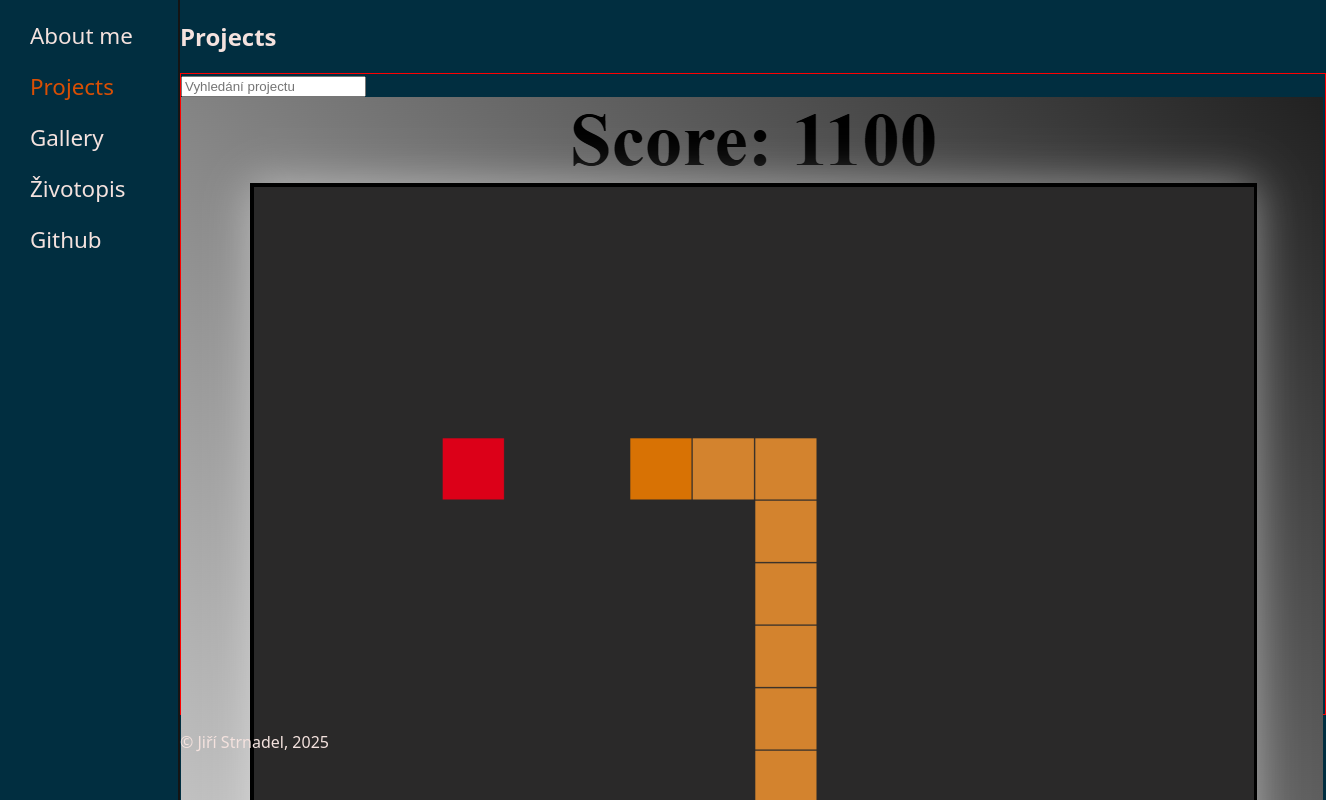
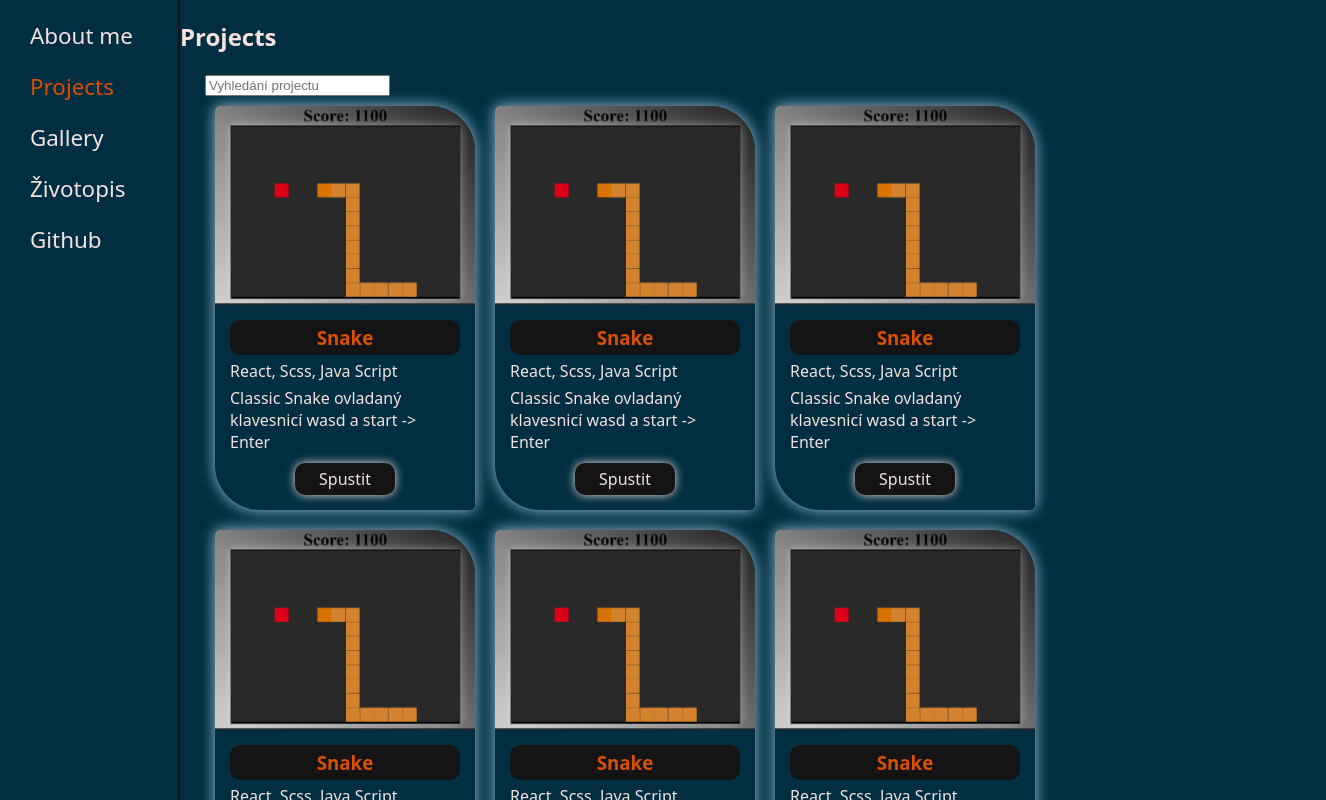
Before and after one commit to Juzba/my-portfolio, a React (Vite) app: page /projects in a window 1280 px wide. Shown: the top 800 px of the page, 1326 px wide, since content can reach past the window. Built offline with nearby package versions, Linux system fonts and the light colour scheme.

Commit message:
project cards update

```diff
--- a/src/App.tsx
+++ b/src/App.tsx
@@ -5,6 +5,7 @@ import Gallery from './pages/Gallery';
 import NavShared from './pages/NavShared';
 import Resume from './pages/Resume';
 import GitHub from './pages/GitHub';
+import OneProject from './pages/OneProject';
 
 const App = () => {
     return (
@@ -13,6 +14,7 @@ const App = () => {
                 <Route path="/" element={<NavShared />}>
                     <Route index element={<Home />} />
                     <Route path="/projects" element={<Projects />} />
+                    <Route path="/oneproject/:id" element={<OneProject />} />
                     <Route path="/gallery" element={<Gallery />} />
                     <Route path="/resume" element={<Resume />} />
                     <Route path="/github" element={<GitHub />} />
--- /dev/null
+++ b/src/pages/OneProject.tsx
@@ -0,0 +1,17 @@
+import { useParams } from "react-router-dom";
+// import SnakeApp from "./Projects/assets/snake/SnakeApp.css";
+
+const OneProject = () => {
+	const {id} = useParams();
+	console.log(id);
+
+
+	return (
+		<section>
+			<h1>One Project</h1>
+			{id === "0" ? <p>snake</p> : <></>}
+		</section>
+	);
+};
+
+export default OneProject;
--- a/src/pages/Projects.tsx
+++ b/src/pages/Projects.tsx
@@ -2,7 +2,7 @@ import Cards from './Projects/Cards';
 
 const Projects = () => {
     return (
-        <div>
+        <div className='all-projects'>
             <h1>Projects</h1>
             <Cards />
         </div>
--- a/src/pages/Projects/Cards-data/Cards-data.ts
+++ b/src/pages/Projects/Cards-data/Cards-data.ts
@@ -14,7 +14,7 @@ const ProjectData: type[] = [
         id: 0,
         name: 'Snake',
         image: img1,
-        created: ['React', 'scss', 'Java Script'],
+        created: ['React', 'Scss', 'Java Script'],
         description: 'Classic Snake ovladaný klavesnicí wasd a start -> Enter',
         playable: true,
     },
@@ -22,7 +22,7 @@ const ProjectData: type[] = [
         id: 1,
         name: 'Snake',
         image: img1,
-        created: ['React', 'scss', 'Java Script'],
+        created: ['React', 'Scss', 'Java Script'],
         description: 'Classic Snake ovladaný klavesnicí wasd a start -> Enter',
         playable: true,
     },
@@ -30,7 +30,7 @@ const ProjectData: type[] = [
         id: 2,
         name: 'Snake',
         image: img1,
-        created: ['React', 'scss', 'Java Script'],
+        created: ['React', 'Scss', 'Java Script'],
         description: 'Classic Snake ovladaný klavesnicí wasd a start -> Enter',
         playable: true,
     },
@@ -38,15 +38,15 @@ const ProjectData: type[] = [
         id: 3,
         name: 'Snake',
         image: img1,
-        created: ['React', 'scss', 'Java Script'],
+        created: ['React', 'Scss', 'Java Script'],
         description: 'Classic Snake ovladaný klavesnicí wasd a start -> Enter',
-        playable: true,
+        playable: false,
     },
     {
         id: 4,
         name: 'Snake',
         image: img1,
-        created: ['React', 'scss', 'Java Script'],
+        created: ['React', 'Scss', 'Java Script'],
         description: 'Classic Snake ovladaný klavesnicí wasd a start -> Enter',
         playable: true,
     },
@@ -54,9 +54,9 @@ const ProjectData: type[] = [
         id: 5,
         name: 'Snake',
         image: img1,
-        created: ['React', 'scss', 'Java Script'],
+        created: ['React', 'Scss', 'Java Script'],
         description: 'Classic Snake ovladaný klavesnicí wasd a start -> Enter',
-        playable: true,
+        playable: false,
     },
 ];
 
--- a/src/pages/Projects/Cards.tsx
+++ b/src/pages/Projects/Cards.tsx
@@ -1,5 +1,6 @@
 import './scss/Cards.scss';
 import data from './Cards-data/Cards-data';
+import { Link } from 'react-router-dom';
 
 const Cards = () => {
     return (
@@ -11,9 +12,9 @@ const Cards = () => {
                         <div key={id} className="one-card">
                             <img src={image}></img>
                             <h3>{name}</h3>
-                            <p>{created}</p>
+                            <p>{created.map((item, index)=>{ return index === 0 ? item : ", " + item})}</p>
                             <p>{description}</p>
-                            <p>{`Playeble: ${playable}`}</p>
+                            {playable? <Link to={`/oneproject/${id}`}>Spustit</Link> : <></>}
                         </div>
                     );
                 })}
--- /dev/null
+++ b/src/pages/Projects/assets/snake/SnakeApp.css
@@ -0,0 +1,27 @@
+.snake {
+    display: flex;
+    flex-direction: column;
+    align-items: center;
+    background: linear-gradient(45deg, white, black);
+    height: 120vh;
+    margin: 0 auto;
+
+}
+
+.snake h1 {
+	font-size: 60px;
+}
+
+
+
+.snake .border{
+    box-sizing: content-box;
+    background-color: black;
+    padding: 3px;
+    /* border-radius: 2px; */
+    box-shadow: rgba(255, 255, 255, 0.466) 0 0 35px;
+}
+
+.snake canvas{
+    background-color: rgb(42, 41, 41);
+}
--- /dev/null
+++ b/src/pages/Projects/assets/snake/SnakeApp.js
@@ -0,0 +1,132 @@
+import "./SnakeApp.css";
+import SnakeFunctions from "./Snakefunctions";
+import { useRef, useEffect } from "react";
+
+let direction = "Right";
+let lastDirection = "Left";
+let posX;
+let posY;
+let score = 0;
+let count = 0;
+let foodPos = new SnakeFunctions(650, 300);
+let start = false;
+let listSnake = [
+	new SnakeFunctions(500, 450),
+	new SnakeFunctions(450, 450),
+	new SnakeFunctions(400, 450),
+	new SnakeFunctions(350, 450),
+];
+
+const SnakeApp = () => {
+	const canvasRef = useRef(null);
+	const scoreRef = useRef(null);
+
+	useEffect(() => {
+		const canvasP = canvasRef.current;
+		const context = canvasP.getContext("2d");
+
+		canvasP.width = 800;
+		canvasP.height = 600;
+
+		DrawText(context);
+
+		document.addEventListener("keydown", function (event) {
+			if (event.key === "w" && lastDirection !== "Down") direction = "Up";
+			else if (event.key === "s" && lastDirection !== "Up") direction = "Down";
+			else if (event.key === "a" && lastDirection !== "Right") direction = "Left";
+			else if (event.key === "d" && lastDirection !== "Left") direction = "Right";
+			else if (event.key === "Enter") start = true;
+		});
+
+		setInterval(() => {
+			if (start === true) {
+				if (count === 0) {
+					Reset();
+					count++;
+					scoreRef.current.innerText = `Score: ${score}`;
+				}
+
+				if (direction === "Up") posY -= 50;
+				else if (direction === "Down") posY += 50;
+				else if (direction === "Left") posX -= 50;
+				else if (direction === "Right") posX += 50;
+				lastDirection = direction;
+
+				if (SnakeFunctions.colision(posX, posY, listSnake)) {
+					start = false;
+					DrawEnd(context);
+				} // Konec
+				else {
+					listSnake.unshift(new SnakeFunctions(posX, posY));
+					Food();
+					DrawGame(context);
+				}
+			} else count = 0;
+		}, 300);
+	});
+
+	const Food = () => {
+		if (SnakeFunctions.Compare(foodPos, listSnake[0])) {
+			foodPos = SnakeFunctions.CreateFood(listSnake);
+			scoreRef.current.innerText = `Score: ${(score += 100)}`; // score ++
+		} else listSnake.pop();
+	};
+
+	const DrawGame = (context) => {
+		context.fillStyle = "#2A2929";
+		context.fillRect(0, 0, context.canvas.width, context.canvas.height);
+
+		for (let i = 0; i < listSnake.length; i++) {
+			// Draw Snake
+			if (i === 0) context.fillStyle = "#d87204";
+			else context.fillStyle = "#d3832e";
+			context.fillRect(listSnake[i].X + 1, listSnake[i].Y + 1, 49, 49);
+		}
+
+		if (foodPos) {
+			// Draw Food
+			context.fillStyle = "#DC0018";
+			context.fillRect(foodPos.X + 1, foodPos.Y + 1, 49, 49);
+		}
+	};
+
+	const DrawText = (context) => {
+		DrawGame(context);
+
+		context.fillStyle = "#7c7763";
+		context.font = "50px Arial";
+		context.fillText("Ovládání: w,a,s,d", 50, 80);
+		context.fillText("Start: Enter", 50, 180);
+	};
+
+	const DrawEnd = (context) => {
+		context.fillStyle = "#7c7763";
+		context.font = "80px Arial";
+		context.fillText("Game Over", 200, 300);
+	};
+
+	const Reset = () => {
+		score = 0;
+		foodPos = SnakeFunctions.CreateFood(listSnake);
+		posX = 100;
+		posY = 200;
+		direction = "Right";
+		lastDirection = "Left";
+		listSnake = [
+			new SnakeFunctions(posX, posY),
+			new SnakeFunctions(posX - 50, posY),
+			new SnakeFunctions(posX - 100, posY),
+		];
+	};
+
+	return (
+		<div className="snake">
+			<h1 ref={scoreRef}>Snake Game</h1>
+			<div className="border">
+				<canvas onKeyDown={(Enter) => (start = true)} ref={canvasRef} id="canvas"></canvas>
+			</div>
+		</div>
+	);
+};
+
+export default SnakeApp;
--- a/src/pages/Projects/scss/Cards.scss
+++ b/src/pages/Projects/scss/Cards.scss
@@ -1,12 +1,63 @@
-@use '../../../index.scss';
+@use "../../../index.scss";
 
 .cards-component {
-    border: red solid 1px;
-    height: 80vh;
-    width: 100%;
-    // overflow: hidden;
-    .cards-box {
-        .one-card {
-        }
-    }
+	overflow-x: hidden;
+	overflow-y: hidden;
+	padding: 0 0 0 25px;
+	width: fit-content;
+
+	// overflow: hidden;
+	.cards-box {
+		display: flex;
+		flex-direction: row;
+		flex-wrap: wrap;
+		max-width: fit-content;
+
+		.one-card {
+			margin: 10px;
+			padding: 0px;
+			width: 260px;
+			// border: red solid 1px;
+			box-shadow: 0 0 15px index.$third-color;
+			border-radius: 5px 45px;
+			overflow: hidden;
+			padding-bottom: 5px;
+			img {
+				width: inherit;
+			}
+
+			h3 {
+				padding: 5px 0;
+				margin: 10px 15px 5px;
+				text-align: center;
+				color: index.$first-color;
+				background-color: index.$background-color-secondary;
+				border-radius: 10px;
+			}
+
+			p {
+				margin: 5px 15px;
+			}
+			a {
+				margin: 10px;
+				display: flex;
+				justify-content: center;
+				justify-self: center;
+				padding: 5px 10px;
+				width: 80px;
+				border-radius: 10px;
+				cursor: pointer;
+				text-decoration: none;
+				border: none;
+				background-color: index.$background-color-secondary;
+				color: index.$text-color;
+				box-shadow: 0 0 10px;
+				transition: all linear 0.5s;
+
+				&:hover {
+					box-shadow: 0 0 20px;
+				}
+			}
+		}
+	}
 }
--- a/src/pages/navShared/Footer.tsx
+++ b/src/pages/navShared/Footer.tsx
@@ -1,6 +1,8 @@
+import "./scss/Footer.scss"
+
 const Footer = () => {
   return (
-    <footer>
+    <footer className="footer">
       <p>&copy; Jiří Strnadel, 2025</p>
     </footer>
   )
--- /dev/null
+++ b/src/pages/navShared/scss/Footer.scss
@@ -0,0 +1,3 @@
+.footer {
+	margin: 30px;
+}
--- /dev/null
+++ b/src/pages/scss/Projects.scss
@@ -0,0 +1,5 @@
+.all-projects{
+// overflow: hidden;
+// overflow-y: hidden;
+// overflow-x: hidden;
+}
```
Also changed, not shown: src/pages/Projects/assets/snake/Snakefunctions.js (added, +47 -0 lines).
